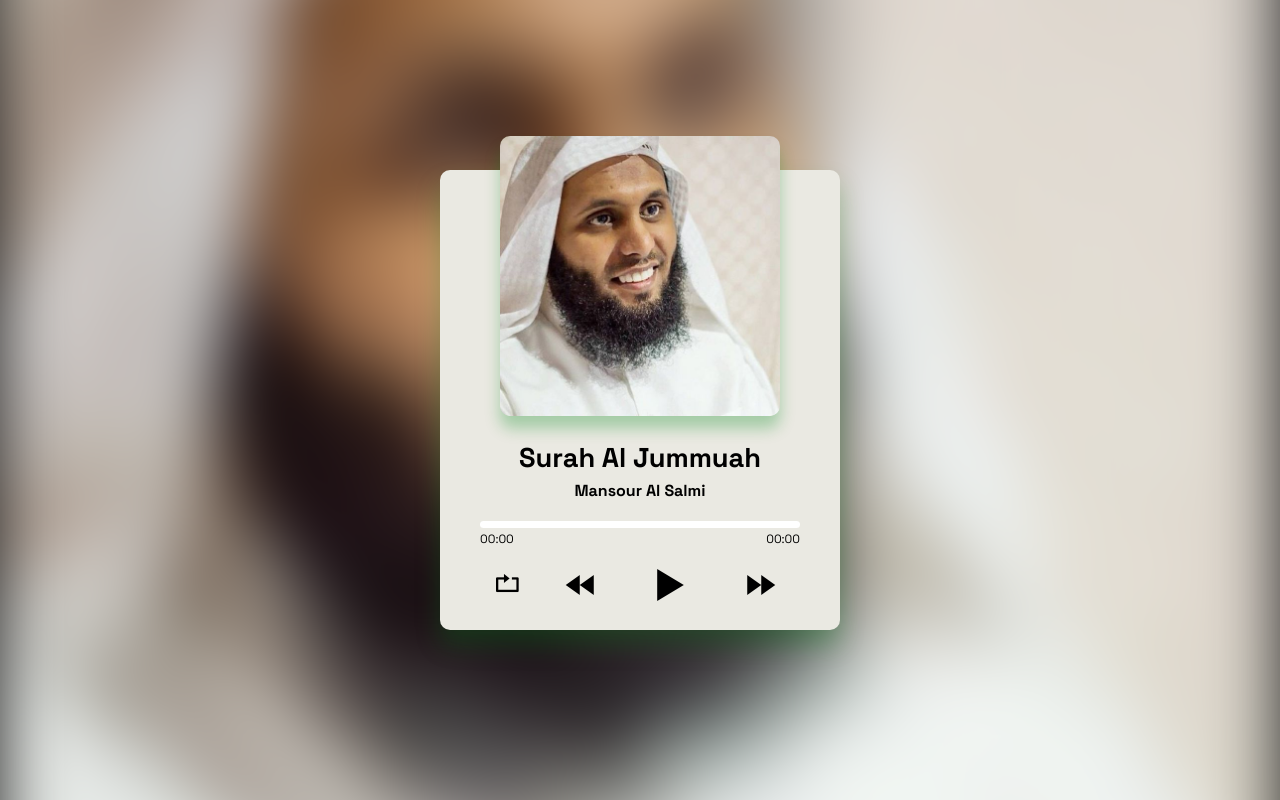
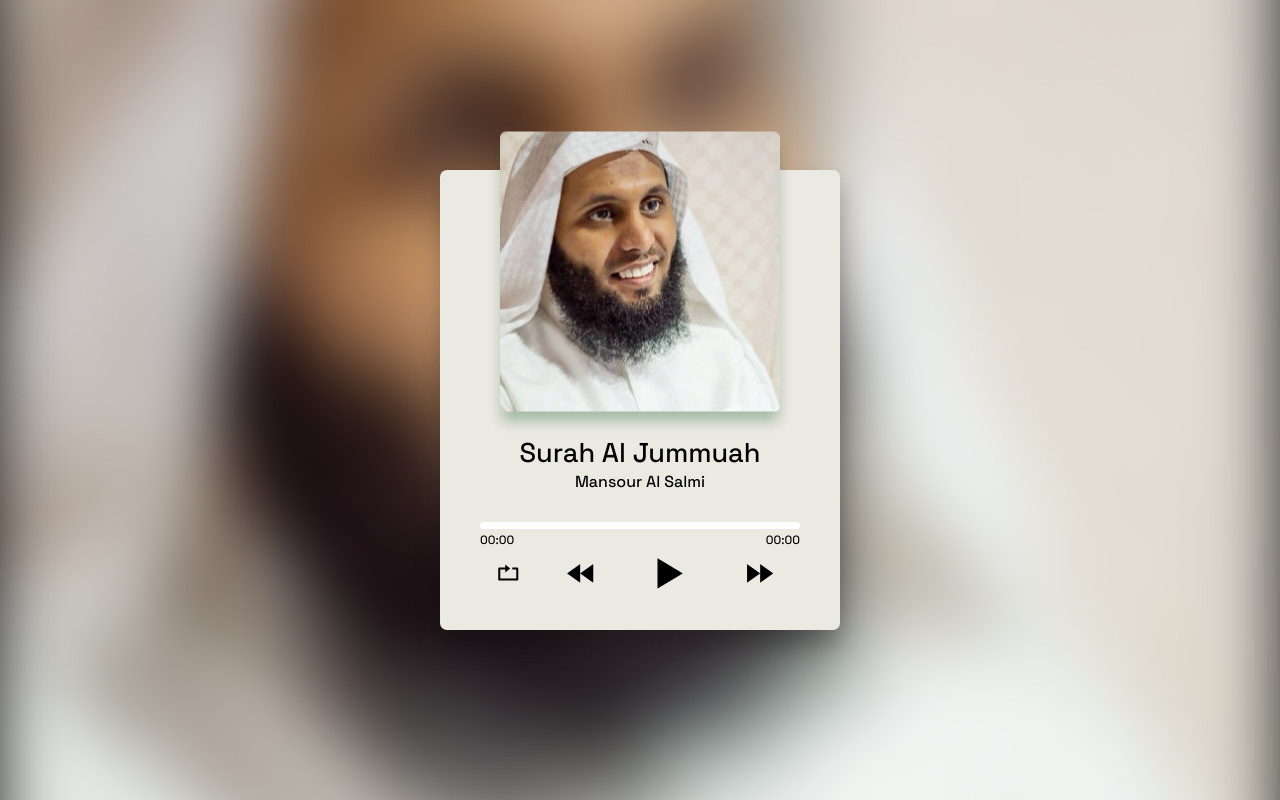
Before and after one commit to frontendfaris/Quran-Player, a plain HTML site: page index.html in a window 1280 px wide. Drawn offline with nearby package versions, Linux system fonts and the light colour scheme; a web font is replaced by a local one.

Commit message:
Add files via upload

```diff
--- a/index.html
+++ b/index.html
@@ -11,7 +11,7 @@
     <link rel="preconnect" href="https://fonts.googleapis.com" />
     <link rel="preconnect" href="https://fonts.gstatic.com" crossorigin />
     <link
-      href="https://fonts.googleapis.com/css2?family=Space+Grotesk:wght@300..700&display=swap"
+      href="https://fonts.googleapis.com/css2?family=Noto+Music&family=Space+Grotesk:wght@300..700&display=swap"
       rel="stylesheet"
     />
     <title>Qur'an Player</title>
@@ -41,7 +41,7 @@
       <div id="controls">
         <i id="loop" class="bx bx-repeat"></i>
         <i id="previous" class="bx bx-rewind"></i>
-        <i id="play-and-pause" class="bx bx-play" style="font-size: 4rem"></i>
+        <i id="play-and-pause" class="bx bx-play" style="font-size: 3.8rem"></i>
         <i id="next" class="bx bx-fast-forward"></i>
         <i id="shuffle" class="bx bx-shuffle"></i>
       </div>
--- a/script.js
+++ b/script.js
@@ -111,11 +111,13 @@ const changeSurah = (fwOrBw) => {
 const playQuran = () => {
   isPlaying = true;
   playBtn.classList.replace("bx-play", "bx-pause");
+  playBtn.style.color = "black";
   quran.play();
 };
 const pauseQuran = () => {
   isPlaying = false;
   playBtn.classList.replace("bx-pause", "bx-play");
+  playBtn.style.color = "black"; //might think about changing it
   quran.pause();
 };
 const loopCurrent = () => {
--- a/styles.css
+++ b/styles.css
@@ -33,40 +33,40 @@ body {
   width: min(97vw, 400px);
   height: 460px;
   margin: 0 auto;
-  border-radius: 10px;
+  border-radius: 7px;
   background-color: #eae9e2;
-  box-shadow: 0 15px 25px rgba(2, 135, 25, 0.25);
+  box-shadow: 0 15px 25px rgba(0, 0, 0, 0.25);
   transition: 0.3s;
 }
 #card > * {
   width: min(95vw, 400px);
 }
 #card:hover {
-  box-shadow: 0 15px 25px rgba(2, 135, 25, 0.5);
+  box-shadow: 0 15px 25px rgba(0, 0, 0, 0.5);
   transform: scale(1.01);
 }
 #reciter-head-container {
   position: relative;
-  top: -30px;
+  top: -35px;
   margin: 0 auto;
   width: 280px;
   height: 280px;
-  border-radius: 12px;
+  border-radius: 5px;
   box-shadow: 0 15px 25px rgba(0, 0, 0, 0.3);
   transition: 0.3s;
   animation: float 4s ease-in-out infinite;
 }
 @keyframes float {
   0% {
-    box-shadow: 0 5px 15px 0px rgba(2, 135, 25, 0.4);
+    box-shadow: 0 5px 14px -2px rgba(2, 76, 19, 0.4);
     transform: translatey(0px);
   }
   50% {
-    box-shadow: 0 20px 15px 0px rgba(2, 135, 25, 0.2);
-    transform: translatey(-8px);
+    box-shadow: 0 18px 14px -2px rgba(2, 76, 19, 0.2);
+    transform: translatey(-7px);
   }
   100% {
-    box-shadow: 0 5px 15px 0px rgba(2, 135, 25, 0.4);
+    box-shadow: 0 5px 14px -2px rgba(2, 76, 19, 0.4);
     transform: translatey(0px);
   }
 }
@@ -75,7 +75,7 @@ body {
   width: 100%;
   height: 100%;
   opacity: 1;
-  border-radius: 10px;
+  border-radius: 6px;
 }
 
 h1,
@@ -83,28 +83,29 @@ h2,
 #controls,
 span {
   text-align: center;
-  font-family: "Space Grotesk";
+  font-family: "Space Grotesk", "Noto Music", sans-serif;
+  font-weight: 480;
 }
 
 h1 {
-  margin: -10px 0 0;
+  margin: -15px 0 0;
   font-size: 1.7rem;
 }
 h2 {
-  margin: 5px 0 0;
+  margin: 1px 0 0;
   font-size: 1rem;
 }
 
 #progress-bar {
   background-color: #fff;
-  margin: 20px auto 35px;
+  margin: 30px auto 25px;
   height: 7px;
   width: 80%;
   border-radius: 5px;
   cursor: pointer;
 }
 #progress {
-  background-color: #10810e;
+  background-color: #129910;
   height: 100%;
   width: 0%;
   border-radius: 10px;
@@ -134,12 +135,12 @@ i {
 }
 i.bx-rewind,
 i.bx-fast-forward {
-  font-size: 3rem;
+  font-size: 2.8rem;
   margin: 0 1px;
 }
 i.bx-shuffle,
 i.bx-repeat {
-  font-size: 1.7rem;
+  font-size: 1.5rem;
 }
 i:hover {
   transform: scale(1.125);
```
